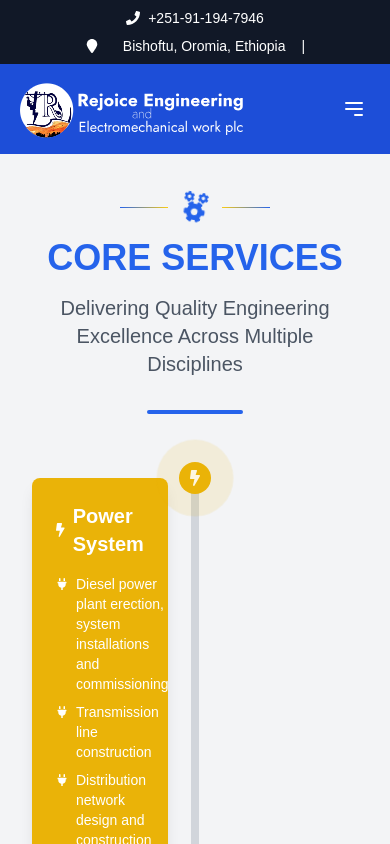
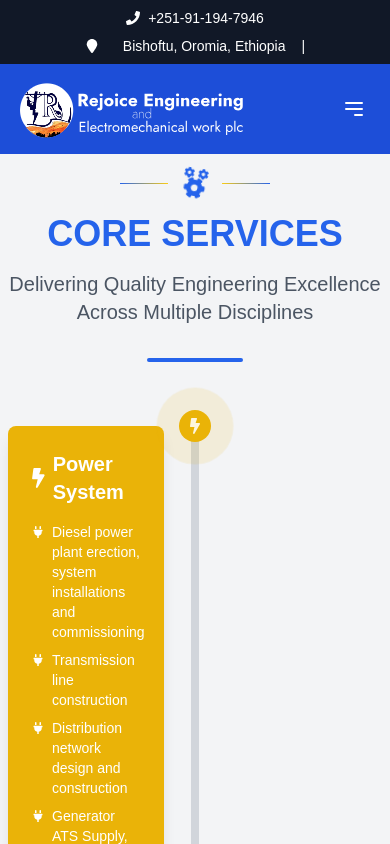
Before and after one commit to AbdiTefera1/rejoiceEngineeringElectromechanical, a Next.js app: page /services in a window 390 px wide. Shown: the top 844 px of the page. Built offline with nearby package versions, Linux system fonts and the light colour scheme.

Commit message:
I made some update on serviceTimeLine component

```diff
--- a/components/ServiceTimeline.tsx
+++ b/components/ServiceTimeline.tsx
@@ -59,7 +59,7 @@
     ];
 
     return (
-        <div className="min-h-screen bg-gray-100 p-8">
+        <div className="min-h-screen bg-gray-100 p-2 md:p-8">
 
             <div className="max-w-6xl mb-44 mt-40 mx-auto relative">
                 {/* Title */}
```
